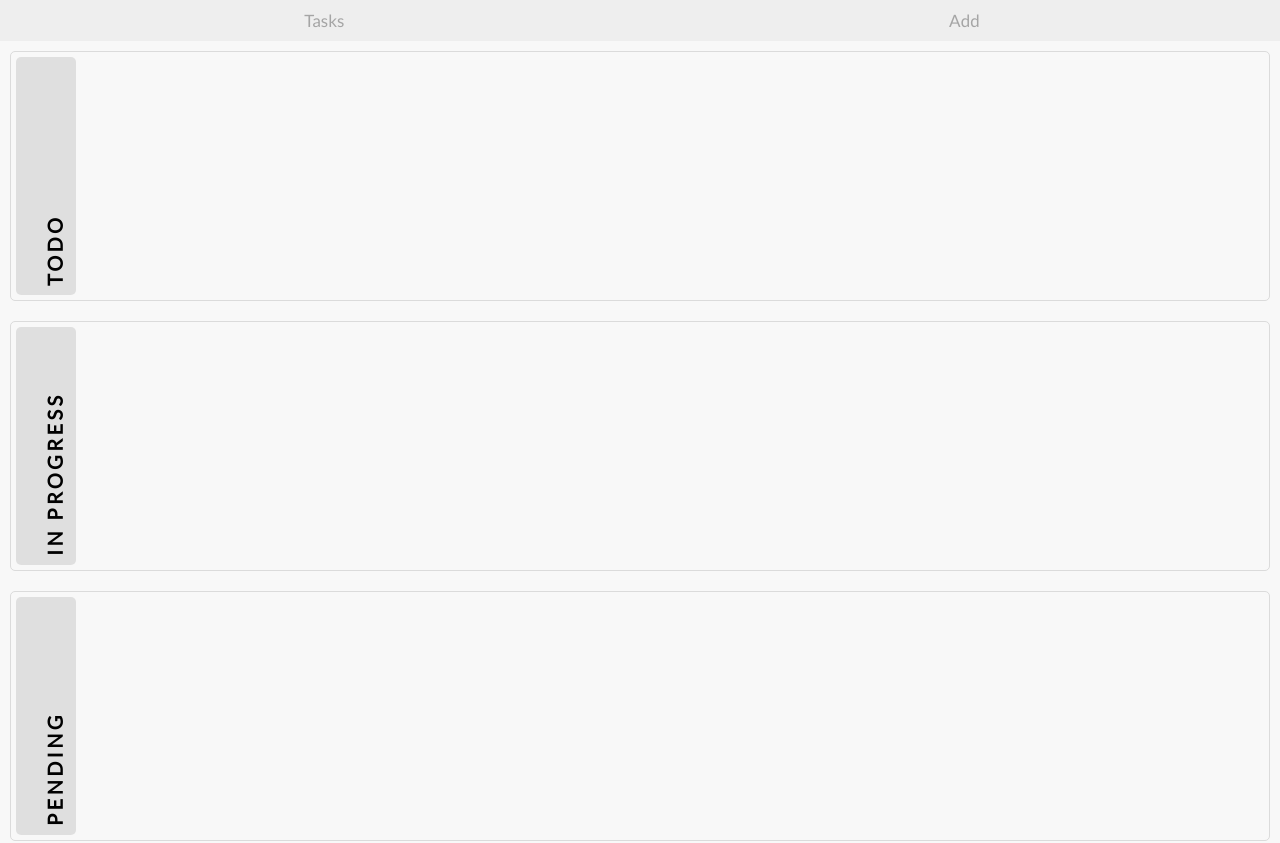
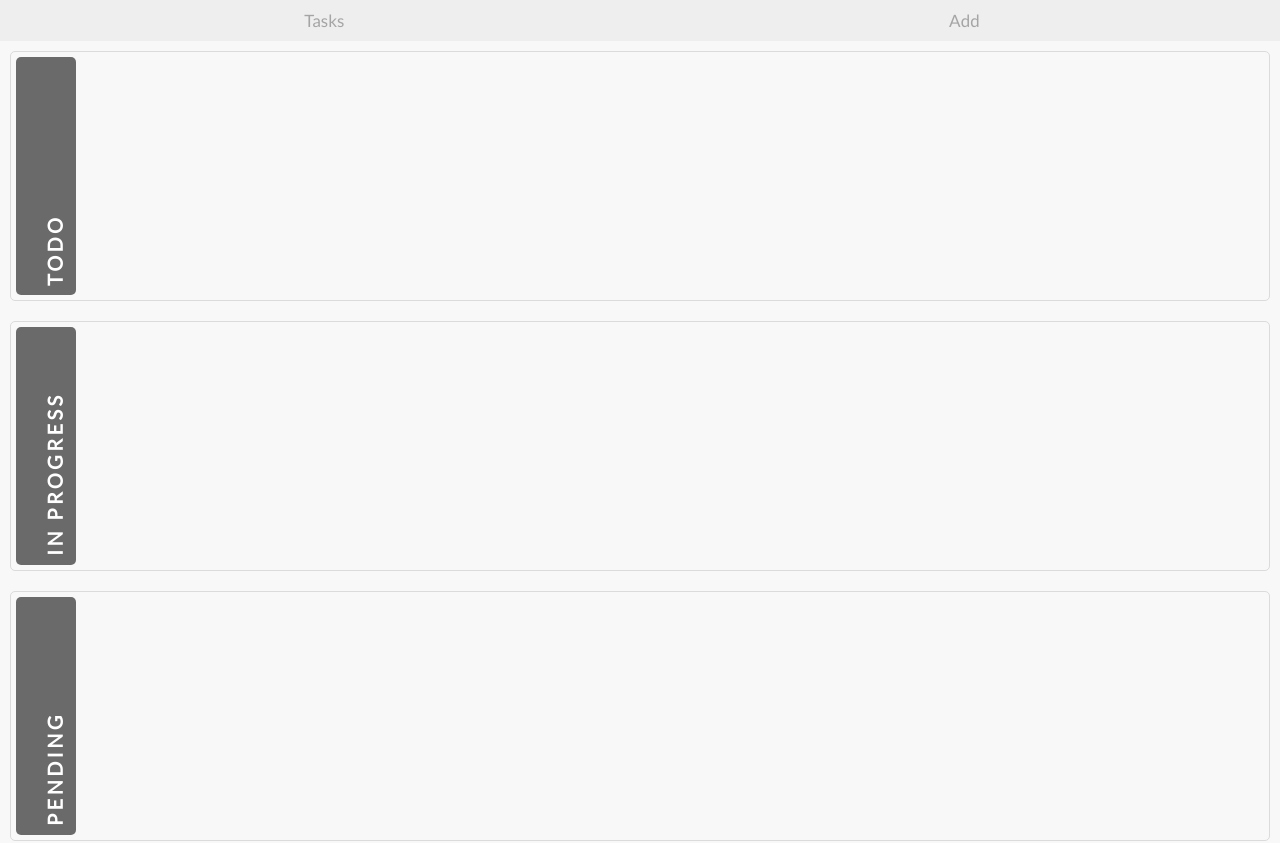
Before and after one commit to tarmeli/horizontal-kanban, a React (Create React App) app: page / in a window 1280 px wide. Shown: the top 843 px of the page. Built offline with nearby package versions, Linux system fonts and the light colour scheme.

Commit message:
changed row background-colour and text-colour

```diff
--- a/src/scss/components/_board-list.scss
+++ b/src/scss/components/_board-list.scss
@@ -25,7 +25,8 @@
     padding: 0.5rem;
     height: 100%;
     margin: 0 2px 0 0;
-    background: rgba($color: #000000, $alpha: 0.1);
+    color: $white;
+    background-color: $scorpion;
     border-radius: 5px;
     width: 60px;
     min-width: 60px;
```
